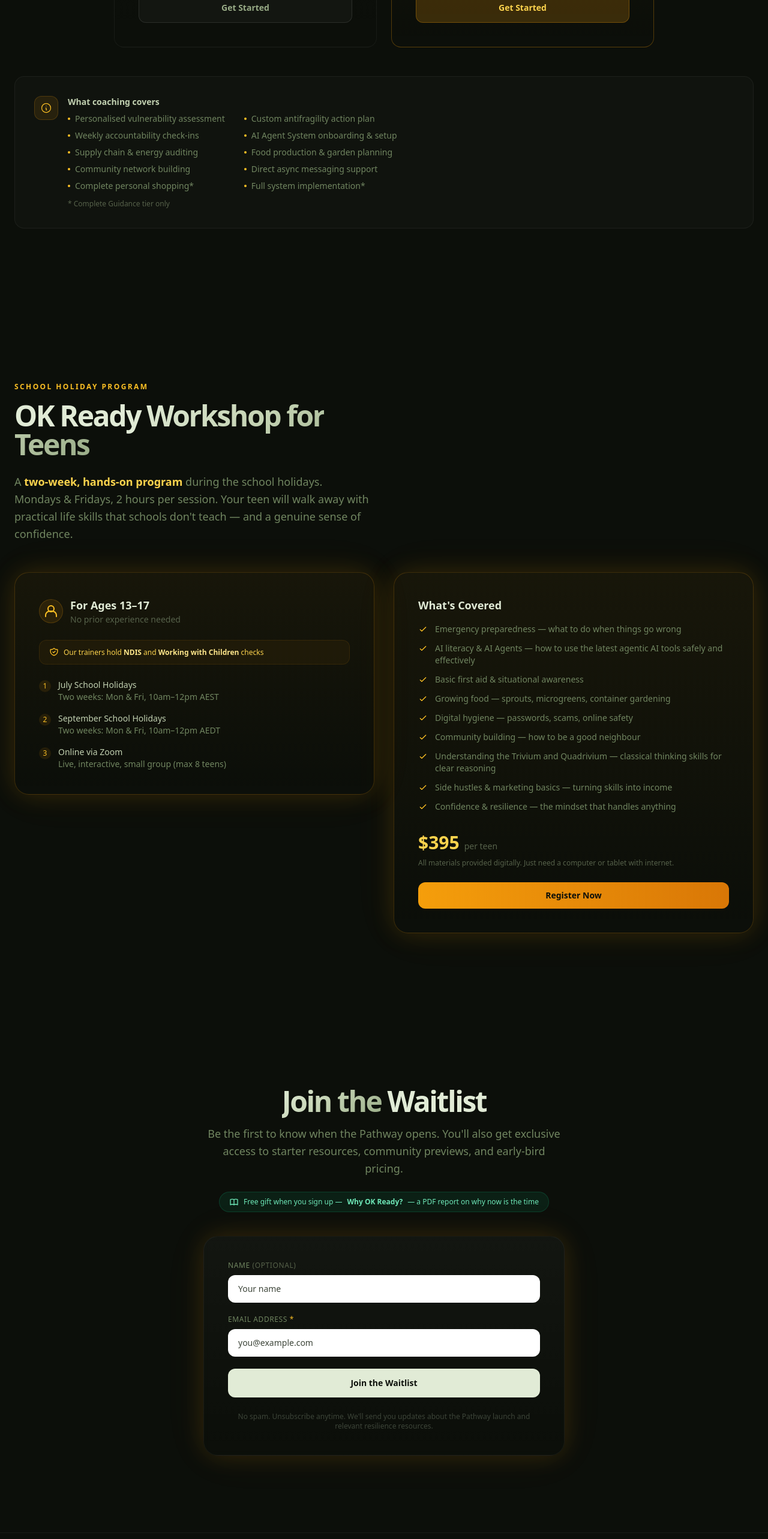
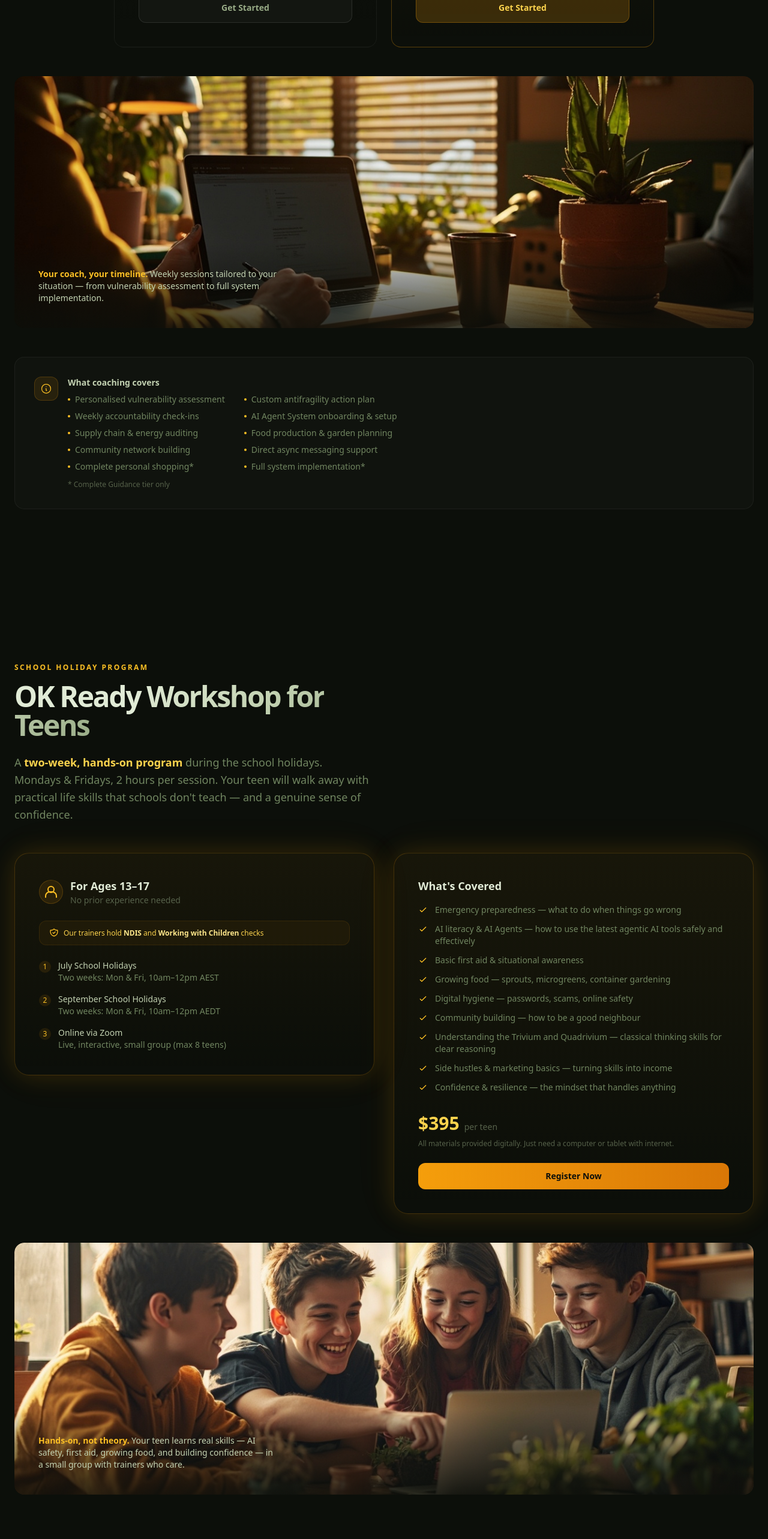
Before and after one commit to boktoday/okready-landing, a React (Vite) app: page / in a window 1280 px wide. Shown: the part 6520-9086 px from the top of the page at 60% size. Built offline with nearby package versions, Linux system fonts and the light colour scheme.

Commit message:
Add coaching and teens workshop images: MiniMax-generated photorealistic imagery with gradient overlay captions

```diff
--- a/src/components/Coaching.tsx
+++ b/src/components/Coaching.tsx
@@ -97,6 +97,21 @@ export default function Coaching({ onJoinClick }: CoachingProps) {
           ))}
         </div>
 
+        {/* Coaching image */}
+        <div className="mt-12 relative rounded-2xl overflow-hidden">
+          <img
+            src="/images/okready-coaching.jpg"
+            alt="One-on-one coaching session in a warm home office with notes, laptop, and plants"
+            className="w-full h-auto object-cover rounded-2xl"
+            style={{ maxHeight: '420px' }}
+          />
+          <div className="absolute bottom-0 left-0 right-0 p-6 md:p-10" style={{ background: 'linear-gradient(to top, color-mix(in srgb, var(--bg-body) 80%, transparent), color-mix(in srgb, var(--bg-body) 40%, transparent) 60%, transparent)' }}>
+            <p className="text-sm max-w-[50ch]" style={{ color: 'var(--text-body)' }}>
+              <span className="text-amber-400 font-semibold">Your coach, your timeline.</span> Weekly sessions tailored to your situation — from vulnerability assessment to full system implementation.
+            </p>
+          </div>
+        </div>
+
         <div className="mt-12 p-8 rounded-2xl border border-white/5 bg-white/[0.02]">
           <div className="flex items-start gap-4">
             <div className="w-10 h-10 rounded-xl bg-amber-500/10 border border-amber-500/20 flex items-center justify-center flex-shrink-0">
--- a/src/components/TeensWorkshop.tsx
+++ b/src/components/TeensWorkshop.tsx
@@ -104,6 +104,21 @@ export default function TeensWorkshop({ onRegisterClick }: TeensWorkshopProps) {
             </div>
           </div>
         </div>
+
+        {/* Teens workshop image */}
+        <div className="mt-12 relative rounded-2xl overflow-hidden">
+          <img
+            src="/images/okready-teens-workshop.jpg"
+            alt="Teens learning practical skills together around a table with plants and laptops"
+            className="w-full h-auto object-cover rounded-2xl"
+            style={{ maxHeight: '420px' }}
+          />
+          <div className="absolute bottom-0 left-0 right-0 p-6 md:p-10" style={{ background: 'linear-gradient(to top, color-mix(in srgb, var(--bg-body) 80%, transparent), color-mix(in srgb, var(--bg-body) 40%, transparent) 60%, transparent)' }}>
+            <p className="text-sm max-w-[50ch]" style={{ color: 'var(--text-body)' }}>
+              <span className="text-amber-400 font-semibold">Hands-on, not theory.</span> Your teen learns real skills — AI safety, first aid, growing food, and building confidence — in a small group with trainers who care.
+            </p>
+          </div>
+        </div>
       </div>
     </section>
   );
```
Also changed, not shown: public/images/okready-coaching.jpg (added), public/images/okready-teens-workshop.jpg (added).
